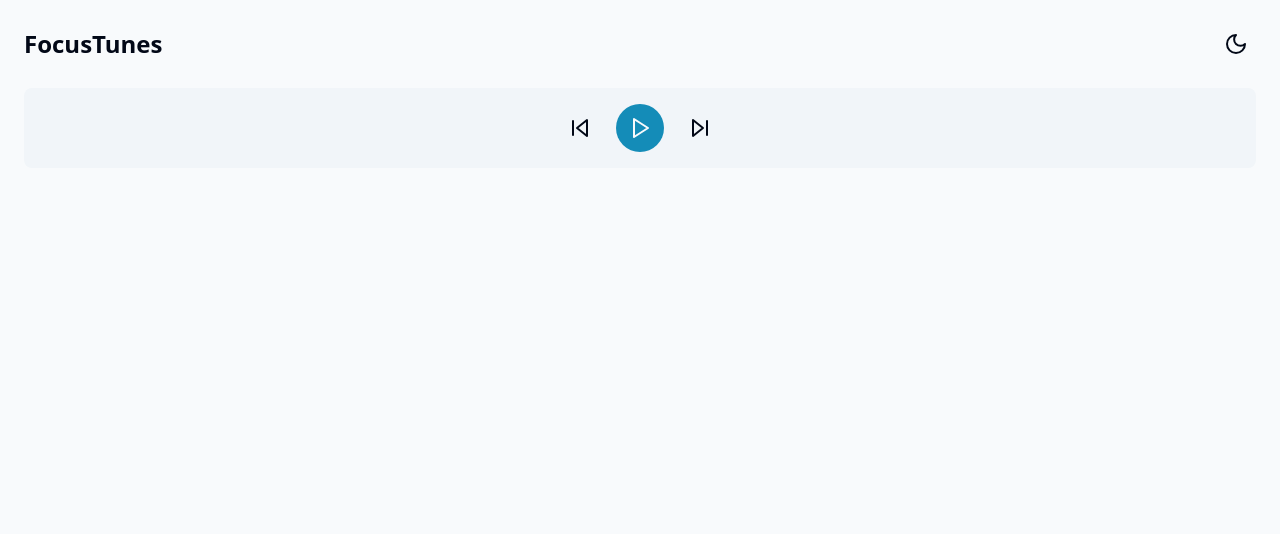
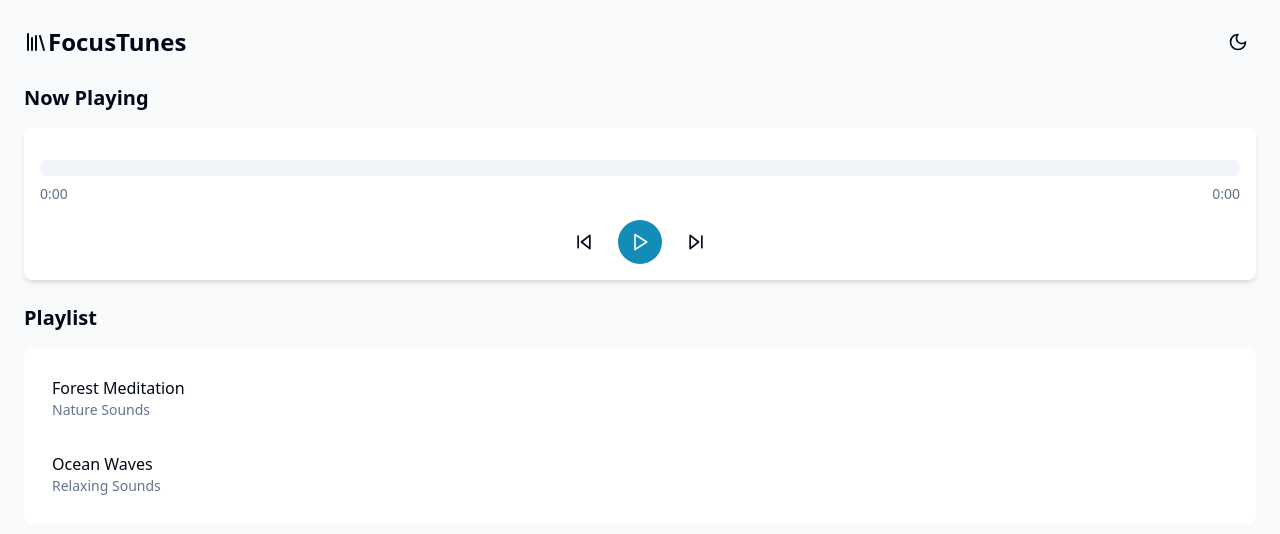
Before and after one commit to dhruv11savani/daily-spend-glimpse, a React (Vite) app: page / in a window 1280 px wide. Shown: the top 534 px of the page. Built offline with nearby package versions, Linux system fonts and the light colour scheme.

Commit message:
Start implementing features.

```diff
--- a/src/components/AudioPlayer.jsx
+++ b/src/components/AudioPlayer.jsx
@@ -1,32 +1,57 @@
 
 import React from 'react';
-import { Play, Pause, SkipBack, SkipForward } from 'lucide-react';
+import { Play, Pause, SkipBack, SkipForward, Volume2 } from 'lucide-react';
+import { Progress } from './ui/progress';
+import { formatTime } from '../utils/audioUtils';
+import { Slider } from './ui/slider';
 
 const AudioPlayer = ({
   currentTrack,
   isPlaying,
-  play,
-  pause,
-  playlist
+  currentTime,
+  duration,
+  onPlay,
+  onPause,
+  onSeek,
+  className = ""
 }) => {
-  const handlePlayPause = () => {
-    isPlaying ? pause() : play(currentTrack || playlist[0]);
-  };
+  const progress = (currentTime / duration) * 100 || 0;
 
   return (
-    <div className="flex items-center justify-center space-x-4 p-4 bg-secondary rounded-lg">
+    <div className={`flex flex-col space-y-4 p-4 bg-card rounded-lg shadow-md ${className}`}>
+      <div className="flex justify-between items-center">
+        <div className="flex-1">
+          {currentTrack && (
+            <div>
+              <h3 className="font-medium">{currentTrack.title}</h3>
+              <p className="text-sm text-muted-foreground">{currentTrack.artist}</p>
+            </div>
+          )}
+        </div>
+      </div>
+
+      <div className="space-y-2">
+        <Progress value={progress} />
+        <div className="flex justify-between text-sm text-muted-foreground">
+          <span>{formatTime(currentTime)}</span>
+          <span>{formatTime(duration)}</span>
+        </div>
+      </div>
+
+      <div className="flex items-center justify-center space-x-4">
         <button className="hover:bg-accent p-2 rounded-full">
-        <SkipBack />
+          <SkipBack className="h-5 w-5" />
         </button>
         <button
-        onClick={handlePlayPause}
-        className="bg-primary text-primary-foreground p-3 rounded-full hover:bg-primary/80"
+          onClick={isPlaying ? onPause : onPlay}
+          className="bg-primary text-primary-foreground p-3 rounded-full hover:bg-primary/90"
         >
-        {isPlaying ? <Pause /> : <Play />}
+          {isPlaying ? <Pause className="h-5 w-5" /> : <Play className="h-5 w-5" />}
         </button>
         <button className="hover:bg-accent p-2 rounded-full">
-        <SkipForward />
+          <SkipForward className="h-5 w-5" />
         </button>
+      </div>
     </div>
   );
 };
--- a/src/hooks/useAudioPlayer.js
+++ b/src/hooks/useAudioPlayer.js
@@ -1,12 +1,39 @@
 
 import { useState, useRef, useEffect } from 'react';
 import { loadPlaylist, savePlaylist } from '../utils/storageUtils';
+import { defaultTracks } from '../utils/audioUtils';
 
 export const useAudioPlayer = () => {
-  const [playlist, setPlaylist] = useState(loadPlaylist());
+  const [playlist, setPlaylist] = useState(() => {
+    const savedPlaylist = loadPlaylist();
+    return savedPlaylist.length > 0 ? savedPlaylist : defaultTracks;
+  });
   const [currentTrack, setCurrentTrack] = useState(null);
   const [isPlaying, setIsPlaying] = useState(false);
+  const [currentTime, setCurrentTime] = useState(0);
+  const [duration, setDuration] = useState(0);
   const audioRef = useRef(new Audio());
+
+  useEffect(() => {
+    const audio = audioRef.current;
+
+    const handleTimeUpdate = () => setCurrentTime(audio.currentTime);
+    const handleLoadedMetadata = () => setDuration(audio.duration);
+    const handleEnded = () => {
+      setIsPlaying(false);
+      setCurrentTime(0);
+    };
+
+    audio.addEventListener('timeupdate', handleTimeUpdate);
+    audio.addEventListener('loadedmetadata', handleLoadedMetadata);
+    audio.addEventListener('ended', handleEnded);
+
+    return () => {
+      audio.removeEventListener('timeupdate', handleTimeUpdate);
+      audio.removeEventListener('loadedmetadata', handleLoadedMetadata);
+      audio.removeEventListener('ended', handleEnded);
+    };
+  }, []);
 
   const addTrack = (track) => {
     const newPlaylist = [...playlist, track];
@@ -18,12 +45,20 @@ export const useAudioPlayer = () => {
     const newPlaylist = playlist.filter(track => track.id !== trackId);
     setPlaylist(newPlaylist);
     savePlaylist(newPlaylist);
+
+    if (currentTrack?.id === trackId) {
+      audioRef.current.pause();
+      setIsPlaying(false);
+      setCurrentTrack(null);
+    }
   };
 
   const play = (track) => {
     if (track) {
-      audioRef.current.src = track.url;
-      setCurrentTrack(track);
+      if (currentTrack?.id !== track.id) {
+        audioRef.current.src = track.url;
+        setCurrentTrack(track);
+      }
     }
     audioRef.current.play();
     setIsPlaying(true);
@@ -34,14 +69,21 @@ export const useAudioPlayer = () => {
     setIsPlaying(false);
   };
 
+  const seek = (value) => {
+    audioRef.current.currentTime = value;
+    setCurrentTime(value);
+  };
+
   return {
     playlist,
     currentTrack,
     isPlaying,
+    currentTime,
+    duration,
     addTrack,
     removeTrack,
     play,
     pause,
-    audioRef
+    seek
   };
 };
--- a/src/pages/MusicPlayer.jsx
+++ b/src/pages/MusicPlayer.jsx
@@ -1,45 +1,79 @@
 
-import React, { useState } from 'react';
+import React, { useState, useEffect } from 'react';
 import { useAudioPlayer } from '../hooks/useAudioPlayer';
 import AudioPlayer from '../components/AudioPlayer';
-import { Moon, Sun } from 'lucide-react';
+import { Moon, Sun, Library } from 'lucide-react';
+import { loadTheme, saveTheme } from '../utils/storageUtils';
 
 const MusicPlayer = () => {
-  const [isDarkMode, setIsDarkMode] = useState(false);
+  const [isDarkMode, setIsDarkMode] = useState(() => loadTheme());
   const {
     playlist,
     currentTrack,
     isPlaying,
-    addTrack,
-    removeTrack,
+    currentTime,
+    duration,
     play,
-    pause
+    pause,
+    seek,
   } = useAudioPlayer();
+
+  useEffect(() => {
+    document.documentElement.classList.toggle('dark', isDarkMode);
+    saveTheme(isDarkMode);
+  }, [isDarkMode]);
 
   const toggleTheme = () => {
     setIsDarkMode(!isDarkMode);
-    document.documentElement.classList.toggle('dark', !isDarkMode);
   };
 
   return (
-    <div className={`container mx-auto p-6 ${isDarkMode ? 'dark' : ''}`}>
+    <div className="container mx-auto p-6">
       <div className="flex justify-between items-center mb-6">
-        <h1 className="text-2xl font-bold">FocusTunes</h1>
+        <div className="flex items-center space-x-2">
+          <Library className="h-6 w-6" />
+          <h1 className="text-2xl font-bold">FocusTunes</h1>
+        </div>
         <button
           onClick={toggleTheme}
           className="p-2 rounded-full hover:bg-secondary"
         >
-          {isDarkMode ? <Sun /> : <Moon />}
+          {isDarkMode ? <Sun className="h-5 w-5" /> : <Moon className="h-5 w-5" />}
         </button>
       </div>
 
-      <AudioPlayer
-        currentTrack={currentTrack}
-        isPlaying={isPlaying}
-        play={play}
-        pause={pause}
-        playlist={playlist}
-      />
+      <div className="grid grid-cols-1 md:grid-cols-2 gap-6">
+        <div className="space-y-4">
+          <h2 className="text-xl font-semibold">Now Playing</h2>
+          <AudioPlayer
+            currentTrack={currentTrack}
+            isPlaying={isPlaying}
+            currentTime={currentTime}
+            duration={duration}
+            onPlay={() => play(currentTrack || playlist[0])}
+            onPause={pause}
+            onSeek={seek}
+          />
+        </div>
+
+        <div className="space-y-4">
+          <h2 className="text-xl font-semibold">Playlist</h2>
+          <div className="bg-card rounded-lg p-4 space-y-2">
+            {playlist.map(track => (
+              <div
+                key={track.id}
+                onClick={() => play(track)}
+                className={`p-3 rounded-md cursor-pointer hover:bg-accent ${
+                  currentTrack?.id === track.id ? 'bg-accent' : ''
+                }`}
+              >
+                <div className="font-medium">{track.title}</div>
+                <div className="text-sm text-muted-foreground">{track.artist}</div>
+              </div>
+            ))}
+          </div>
+        </div>
+      </div>
     </div>
   );
 };
--- /dev/null
+++ b/src/utils/audioUtils.js
@@ -0,0 +1,23 @@
+
+// Helper function to format time in MM:SS
+export const formatTime = (seconds) => {
+  const minutes = Math.floor(seconds / 60);
+  const remainingSeconds = Math.floor(seconds % 60);
+  return `${minutes}:${remainingSeconds < 10 ? '0' : ''}${remainingSeconds}`;
+};
+
+// Default tracks for testing
+export const defaultTracks = [
+  {
+    id: '1',
+    title: 'Forest Meditation',
+    artist: 'Nature Sounds',
+    url: 'https://actions.google.com/sounds/v1/ambiences/forest_ambient.ogg',
+  },
+  {
+    id: '2',
+    title: 'Ocean Waves',
+    artist: 'Relaxing Sounds',
+    url: 'https://actions.google.com/sounds/v1/water/waves_crashing_on_rock_beach.ogg',
+  }
+];
--- a/src/utils/storageUtils.js
+++ b/src/utils/storageUtils.js
@@ -1,9 +1,21 @@
+
+const PLAYLIST_KEY = 'focusTunes-playlist';
+const THEME_KEY = 'focusTunes-theme';
 
 export const savePlaylist = (playlist) => {
-  localStorage.setItem('focusTunes-playlist', JSON.stringify(playlist));
+  localStorage.setItem(PLAYLIST_KEY, JSON.stringify(playlist));
 };
 
 export const loadPlaylist = () => {
-  const savedPlaylist = localStorage.getItem('focusTunes-playlist');
+  const savedPlaylist = localStorage.getItem(PLAYLIST_KEY);
   return savedPlaylist ? JSON.parse(savedPlaylist) : [];
 };
+
+export const saveTheme = (isDark) => {
+  localStorage.setItem(THEME_KEY, JSON.stringify(isDark));
+};
+
+export const loadTheme = () => {
+  const savedTheme = localStorage.getItem(THEME_KEY);
+  return savedTheme ? JSON.parse(savedTheme) : false;
+};
```
Lines whose indentation alone changed are shown as unchanged.
